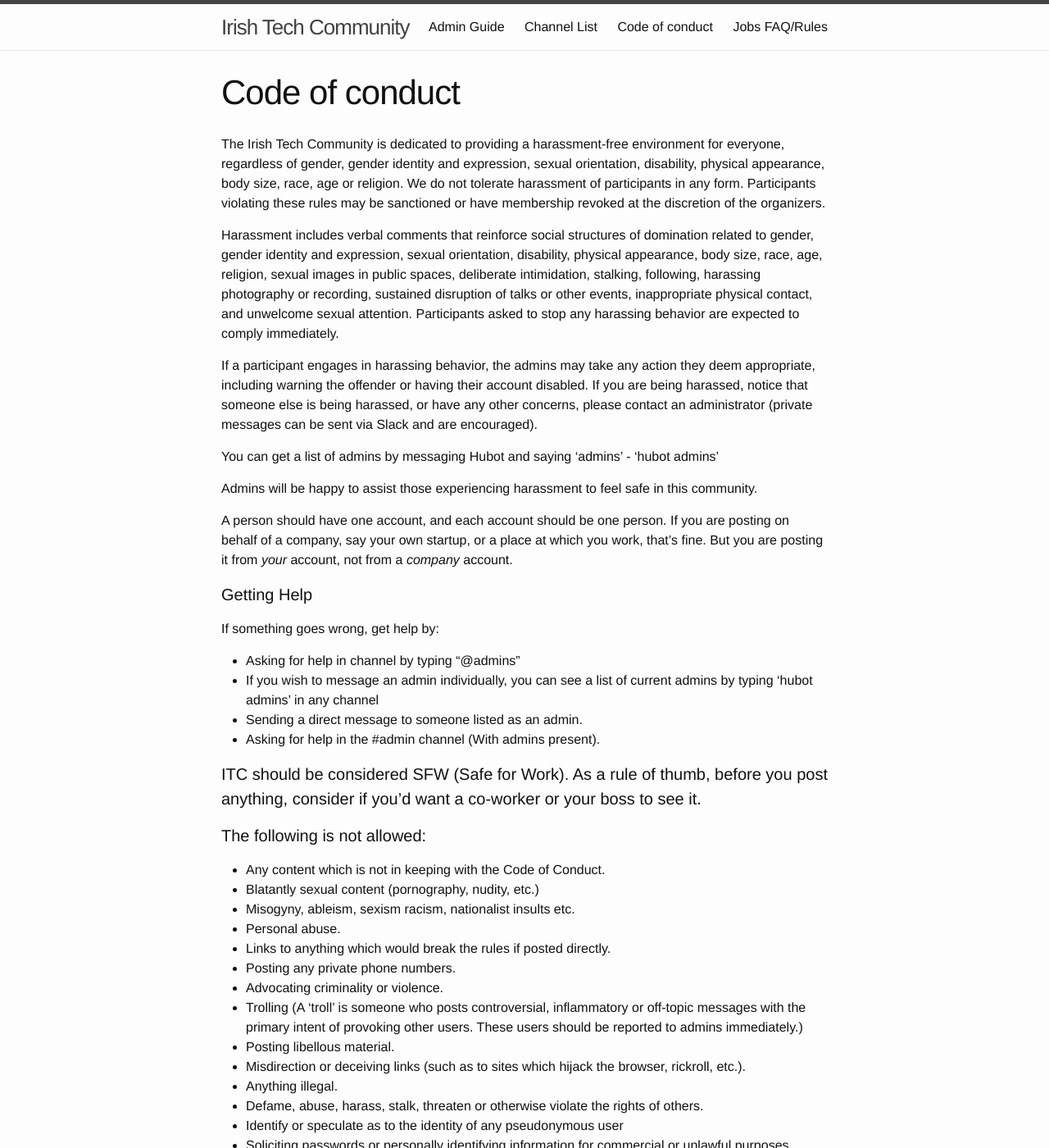
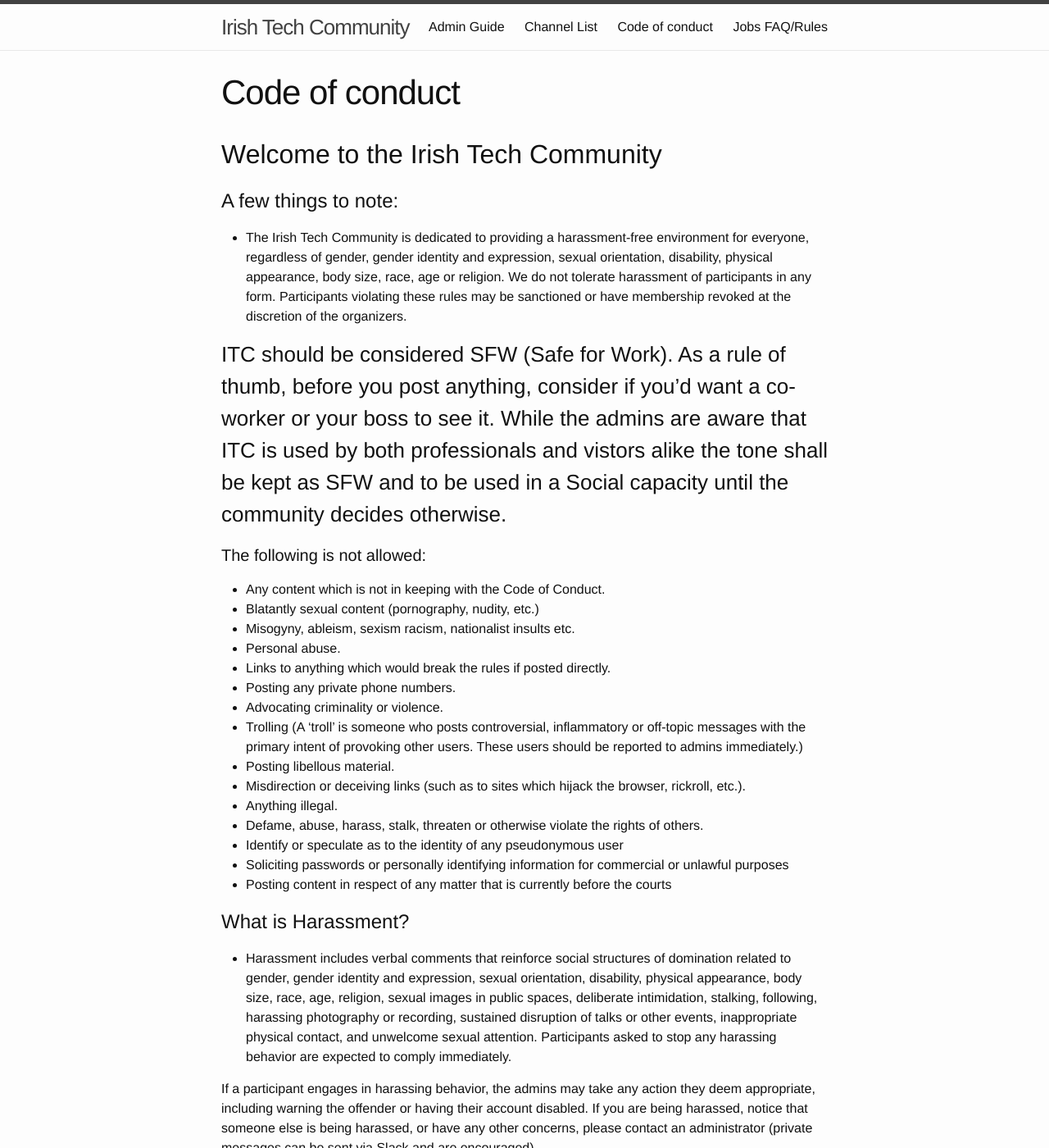
Before and after one commit to IrishTechCommunity/irishtechcommunity.github.io, a Jekyll site: the page built from codeofconduct.md, in a window 1280 px wide and 1400 px high. Shown: the whole window at 82% size. Built offline with Jekyll 4.4.1, drawn with Linux system fonts in a browser that asks for light colours; some of the changed text lies outside the part shown.

Commit message:
CodeofConduct2.0.md (#31)
Update to format along with updates to terms and otherwise clarifying some statements.

```diff
--- a/codeofconduct.md
+++ b/codeofconduct.md
@@ -3,29 +3,13 @@ layout: page
 title: Code of conduct
 permalink: /codeofconduct/
 ---
+## Welcome to the Irish Tech Community
 
-The Irish Tech Community is dedicated to providing a harassment-free environment for everyone, regardless of gender, gender identity and expression, sexual orientation, disability, physical appearance, body size, race, age or religion. We do not tolerate harassment of participants in any form. Participants violating these rules may be sanctioned or have membership revoked at the discretion of the organizers.
+# A few things to note:
 
-Harassment includes verbal comments that reinforce social structures of domination related to gender, gender identity and expression, sexual orientation, disability, physical appearance, body size, race, age, religion, sexual images in public spaces, deliberate intimidation, stalking, following, harassing photography or recording, sustained disruption of talks or other events, inappropriate physical contact, and unwelcome sexual attention. Participants asked to stop any harassing behavior are expected to comply immediately.
+- The Irish Tech Community is dedicated to providing a harassment-free environment for everyone, regardless of gender, gender identity and expression, sexual orientation, disability, physical appearance, body size, race, age or religion. We do not tolerate harassment of participants in any form. Participants violating these rules may be sanctioned or have membership revoked at the discretion of the organizers.
 
-If a participant engages in harassing behavior, the admins may take any action they deem appropriate, including warning the offender or having their account disabled. If you are being harassed, notice that someone else is being harassed, or have any other concerns, please contact an administrator (private messages can be sent via Slack and are encouraged).
-
-You can get a list of admins by messaging Hubot and saying 'admins' - 'hubot admins'
-
-Admins will be happy to assist those experiencing harassment to feel safe in this community.
-
-A person should have one account, and each account should be one person. If you are posting on behalf of a company, say your own startup, or a place at which you work, that's fine. But you are posting it from *your* account, not from a *company* account.
-
-#### Getting Help
-
-If something goes wrong, get help by:
-
-- Asking for help in channel by typing "@admins"
-- If you wish to message an admin individually, you can see a list of current admins by typing 'hubot admins' in any channel
-- Sending a direct message to someone listed as an admin.
-- Asking for help in the #admin channel (With admins present).
-
-#### ITC should be considered SFW (Safe for Work). As a rule of thumb, before you post anything, consider if you'd want a co-worker or your boss to see it.
+### ITC should be considered SFW (Safe for Work). As a rule of thumb, before you post anything, consider if you'd want a co-worker or your boss to see it. While the admins are aware that ITC is used by both professionals and vistors alike the tone shall be kept as SFW and to be used in a Social capacity until the community decides otherwise.
 
 #### The following is not allowed:
 
@@ -45,16 +29,41 @@ If something goes wrong, get help by:
 - Soliciting passwords or personally identifying information for commercial or unlawful purposes
 - Posting content in respect of any matter that is currently before the courts
 
+# What is Harassment?
+- Harassment includes verbal comments that reinforce social structures of domination related to gender, gender identity and expression, sexual orientation, disability, physical appearance, body size, race, age, religion, sexual images in public spaces, deliberate intimidation, stalking, following, harassing photography or recording, sustained disruption of talks or other events, inappropriate physical contact, and unwelcome sexual attention. Participants asked to stop any harassing behavior are expected to comply immediately.
 
-### You may not join if:
+If a participant engages in harassing behavior, the admins may take any action they deem appropriate, including warning the offender or having their account disabled. If you are being harassed, notice that someone else is being harassed, or have any other concerns, please contact an administrator (private messages can be sent via Slack and are encouraged).
+
+# Where can I find an Admin?
+
+- You can get a list of admins by messaging Hubot and saying '/admins' - 'hubot admins'
+- Admins will be happy to assist those experiencing harassment to feel safe in this community.
+- You can find other details for admins at the http://irishtechcommunity.com/adminguide/
+
+# Concerning Accounts & Slack Features
+
+- A person should have one account, and each account should be one person. If you are posting on behalf of a company, say your own startup, or a place at which you work, that's fine. But you are posting it from *your* account, not from a *company* account.
+
+## You may not join if:
 
 - You are currently banned for any reason.
 - You are joining solely to spam.
 
-### What you agree to by joining:
+## What you agree to by joining:
 
 - Act responsibly.
 - Treat others with respect.
 - Abide by the rules.
+- @here @channel @everyone are turned off so people don't get unwanted notificaitons, or abuse of the feature.
+
+#### Getting Help
+
+If something goes wrong, get help by:
+
+- Asking for help in channel by typing "@admins"
+- If you wish to message an admin individually, you can see a list of current admins by typing 'hubot admins' in any channel
+- Sending a direct message to someone listed as an admin.
+- Asking for help in the #admin channel (With admins present).
+
 
 If you would like to provide feedback on any of the above, or suggest an addition, please contact an admin or post in the admin channel.
```
